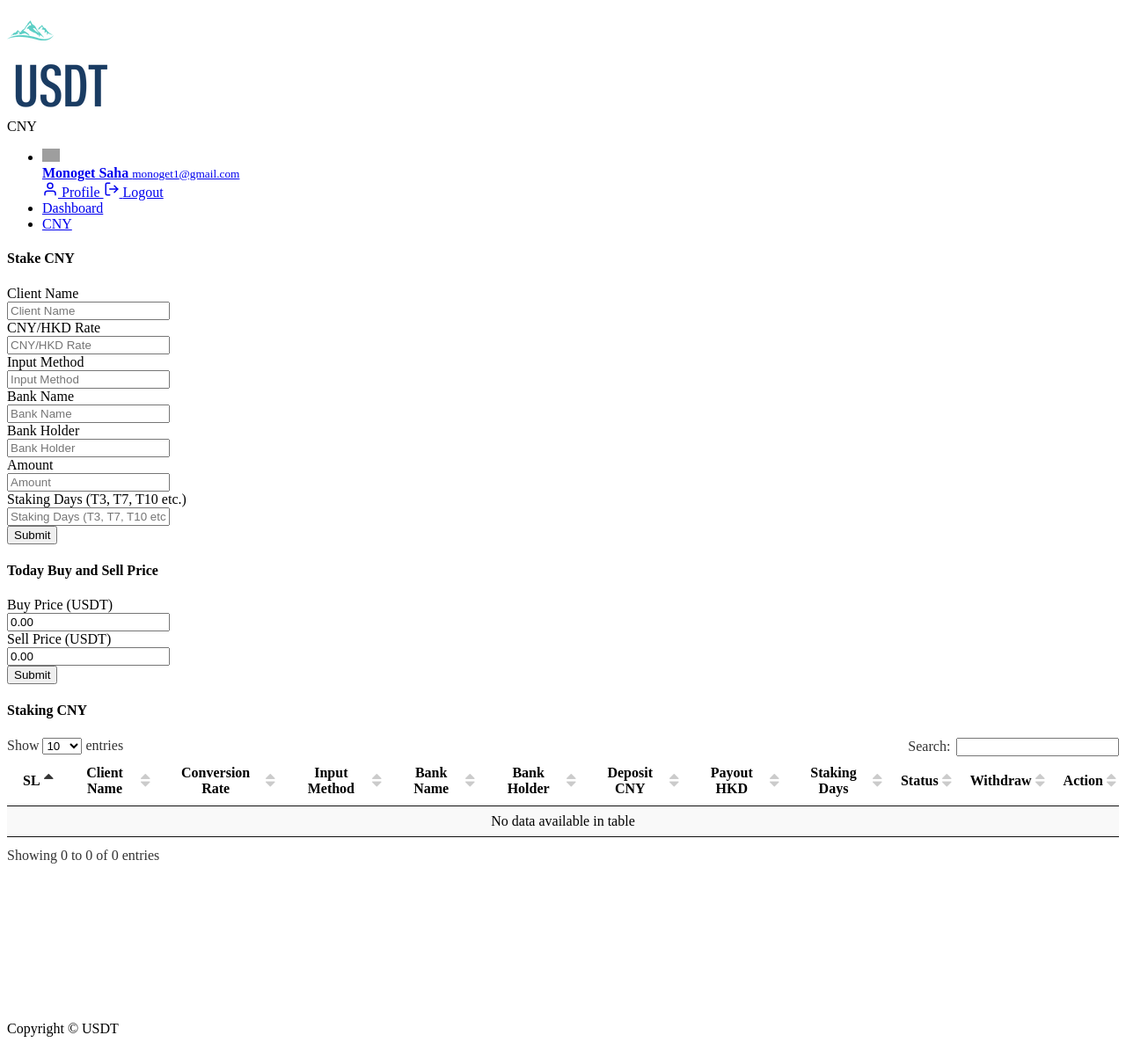
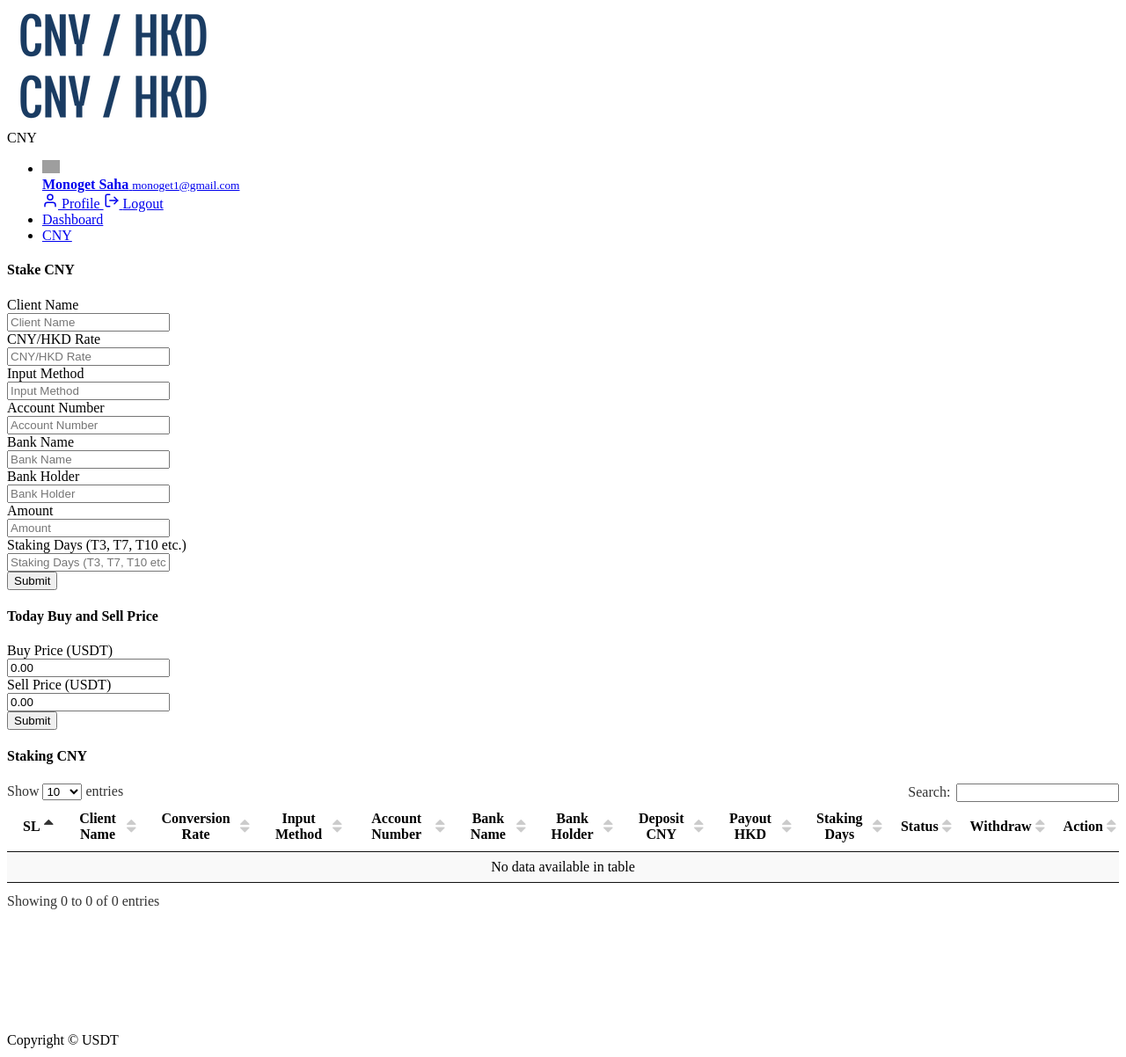
Before and after one commit to Do-Test-Live/W-Withdraw-USDT, a PHP site: page /Staking-USDT in a window 1280 px wide. Shown: the top 1202 px of the page at 88% size. Run offline with PHP 8.4, Linux system fonts and the light colour scheme; a user stored in the database is signed in; data comes from the database, SQL or seed files in the repository; data that the repository does not hold is empty; some libraries are stand-ins or nearby versions; grey boxes are pictures that could not be loaded.

Commit message:
update all

```diff
--- a/dashboard.php
+++ b/dashboard.php
@@ -21,7 +21,7 @@ date_default_timezone_set("Asia/Hong_Kong");
     <meta name="format-detection" content="telephone=no">
 
     <!-- PAGE TITLE HERE -->
-    <title>Dashboard | USDT</title>
+    <title>Dashboard | CNY/HKD</title>
 
     <?php require_once('include/css.php'); ?>
 
--- a/include/header.php
+++ b/include/header.php
@@ -3,8 +3,8 @@
 ***********************************-->
 <div class="nav-header">
     <a href="Dashboard" class="brand-logo">
-        <div class="logo-abbr" width="53" height="53">
-            <img src="public/images/logo.png" class="img-fluid" alt=""/>
+        <div class="logo-abbr" width="53px" height="53px">
+            <img src="public/images/logo-text.png" class="img-fluid" alt=""/>
         </div>
         <div class="brand-title mb-3" width="124px" height="33px">
             <img src="public/images/logo-text.png" class="img-fluid" alt=""/>
--- a/index.php
+++ b/index.php
@@ -47,7 +47,7 @@ if(isset($_SESSION["userid"])){
 	<meta name="format-detection" content="telephone=no">
 
 	<!-- PAGE TITLE HERE -->
-    <title>Login | USDT</title>
+    <title>Login | CNY/HKD</title>
 
 	<!-- FAVICONS ICON -->
 	<link rel="shortcut icon" type="image/png" href="public/images/favicon.png" />
@@ -75,7 +75,7 @@ if(isset($_SESSION["userid"])){
                             <div class="col-xl-12">
                                 <div class="auth-form">
 									<div class="text-center mb-3">
-                                        <h1>USDT</h1>
+                                        <h1>CNY/HKD</h1>
 									</div>
                                     <h4 class="text-center mb-4">Sign in your account</h4>
                                     <form action="Login" method="post">
--- a/insert.php
+++ b/insert.php
@@ -17,6 +17,8 @@ if (isset($_POST["depositCNY"])) {
 
     $input_method = $db_handle->checkValue($_POST['input_method']);
 
+    $account_number = $db_handle->checkValue($_POST['account_number']);
+
     $bank_name = $db_handle->checkValue($_POST['bank_name']);
 
     $bank_holder = $db_handle->checkValue($_POST['bank_holder']);
@@ -29,7 +31,7 @@ if (isset($_POST["depositCNY"])) {
 
     $inserted_at = date("Y-m-d H:i:s");
 
-    $insert = $db_handle->insertQuery("INSERT INTO `deposit_cny`(`client_name`, `conversion_rate`, `input_method`, `bank_name`, `bank_holder`, `amount`, `w_amount`, `staking_days`, `inserted_at`) VALUES ('$client_name','$conversion_rate','$input_method','$bank_name','$bank_holder','$amount','$w_amount','$staking_days','$inserted_at')");
+    $insert = $db_handle->insertQuery("INSERT INTO `deposit_cny`(`client_name`, `conversion_rate`, `input_method`, `account_number`, `bank_name`, `bank_holder`, `amount`, `w_amount`, `staking_days`, `inserted_at`) VALUES ('$client_name','$conversion_rate','$input_method','$account_number','$bank_name','$bank_holder','$amount','$w_amount','$staking_days','$inserted_at')");
 
     echo "<script>
                 document.cookie = 'alert = 3;';
--- a/profile.php
+++ b/profile.php
@@ -20,7 +20,7 @@ $db_handle = new DBController();
     <meta name="format-detection" content="telephone=no">
 
     <!-- PAGE TITLE HERE -->
-    <title>Profile | USDT</title>
+    <title>Profile | CNY/HKD</title>
 
     <?php require_once('include/css.php'); ?>
 
--- a/staking-usdt.php
+++ b/staking-usdt.php
@@ -21,7 +21,7 @@ date_default_timezone_set("Asia/Hong_Kong");
     <meta name="format-detection" content="telephone=no">
 
     <!-- PAGE TITLE HERE -->
-    <title>CNY | USDT</title>
+    <title>CNY | CNY/HKD</title>
 
     <?php require_once('include/css.php'); ?>
 
@@ -136,6 +136,14 @@ date_default_timezone_set("Asia/Hong_Kong");
                                             </div>
                                         </div>
                                         <div class="mb-3 row">
+                                            <label class="col-sm-3 col-form-label">Account Number</label>
+                                            <div class="col-sm-9">
+                                                <input type="text" class="form-control" name="account_number"
+                                                       value="<?php echo $data[0]["account_number"]; ?>"
+                                                       placeholder="Account Number">
+                                            </div>
+                                        </div>
+                                        <div class="mb-3 row">
                                             <label class="col-sm-3 col-form-label">Bank Name</label>
                                             <div class="col-sm-9">
                                                 <input type="text" class="form-control" name="bank_name"
@@ -221,6 +229,13 @@ date_default_timezone_set("Asia/Hong_Kong");
                                             <div class="col-sm-9">
                                                 <input type="text" class="form-control" name="input_method"
                                                        placeholder="Input Method">
+                                            </div>
+                                        </div>
+                                        <div class="mb-3 row">
+                                            <label class="col-sm-3 col-form-label">Account Number</label>
+                                            <div class="col-sm-9">
+                                                <input type="text" class="form-control" name="account_number"
+                                                       placeholder="Account Number">
                                             </div>
                                         </div>
                                         <div class="mb-3 row">
@@ -319,6 +334,7 @@ date_default_timezone_set("Asia/Hong_Kong");
                                             <th>Client Name</th>
                                             <th>Conversion Rate</th>
                                             <th>Input Method</th>
+                                            <th>Account Number</th>
                                             <th>Bank Name</th>
                                             <th>Bank Holder</th>
                                             <th>Deposit CNY</th>
@@ -341,6 +357,7 @@ date_default_timezone_set("Asia/Hong_Kong");
                                                 <td><?php echo $cny_data[$i]["client_name"]; ?></td>
                                                 <td><?php echo $cny_data[$i]["conversion_rate"]; ?></td>
                                                 <td><?php echo $cny_data[$i]["input_method"]; ?></td>
+                                                <td><?php echo $cny_data[$i]["account_number"]; ?></td>
                                                 <td><?php echo $cny_data[$i]["bank_name"]; ?></td>
                                                 <td><?php echo $cny_data[$i]["bank_holder"]; ?></td>
                                                 <td><?php echo $cny_data[$i]["amount"]; ?></td>
@@ -363,10 +380,9 @@ date_default_timezone_set("Asia/Hong_Kong");
 
                                                     }
 
-                                                    echo $w_usdt;
+                                                    echo ($w_usdt * $cny_data[$i]["conversion_rate"]);
                                                     ?>
                                                 </td>
-                                                <td><?php echo($w_usdt * $cny_data[$i]["conversion_rate"]); ?></td>
                                                 <td><?php echo $days; ?></td>
                                                 <td>
                                                     <?php
@@ -386,16 +402,13 @@ date_default_timezone_set("Asia/Hong_Kong");
                                                     if ($cny_data[$i]["status"] == 'Pending') {
                                                         ?>
                                                         <a href="Update?withdrawId=<?php echo $cny_data[$i]["id"]; ?>"
-                                                           class="btn btn-primary">Withdraw Available <span
-                                                                    class="btn-icon-end"><i
-                                                                        class="fa fa-star"></i></span>
+                                                           class="btn btn-primary">Withdraw Available
                                                         </a>
                                                         <?php
                                                     } else {
                                                         ?>
                                                         <button type="button" class="btn btn-success">Withdraw
-                                                            Successful <span class="btn-icon-end"><i
-                                                                        class="fa fa-check"></i></span>
+                                                            Successful
                                                         </button>
                                                         <?php
                                                     }
--- a/update.php
+++ b/update.php
@@ -19,6 +19,8 @@ if (isset($_POST['updateCNY'])) {
 
     $input_method = $db_handle->checkValue($_POST['input_method']);
 
+    $account_number = $db_handle->checkValue($_POST['account_number']);
+
     $bank_name = $db_handle->checkValue($_POST['bank_name']);
 
     $bank_holder = $db_handle->checkValue($_POST['bank_holder']);
@@ -31,7 +33,7 @@ if (isset($_POST['updateCNY'])) {
 
     $status = $db_handle->checkValue($_POST['status']);
 
-    $update = $db_handle->insertQuery("update deposit_cny set client_name='$client_name',conversion_rate='$conversion_rate',input_method='$input_method',bank_name='$bank_name',bank_holder='$bank_holder',amount='$amount',w_amount='$w_amount',staking_days='$staking_days',status='$status' where id='{$id}'");
+    $update = $db_handle->insertQuery("update deposit_cny set client_name='$client_name',conversion_rate='$conversion_rate',input_method='$input_method',account_number='$account_number',bank_name='$bank_name',bank_holder='$bank_holder',amount='$amount',w_amount='$w_amount',staking_days='$staking_days',status='$status' where id='{$id}'");
 
     echo "<script>
                 document.cookie = 'alert = 3;';
```
Also changed, not shown: assets/images/admin/10490_WhatsApp Image 2022-12-11 at 10.15.10 PM.jpeg (deleted), assets/images/admin/55116_2630878.png (added), public/images/favicon.png, public/images/logo-text.png, public/images/logo.png.
